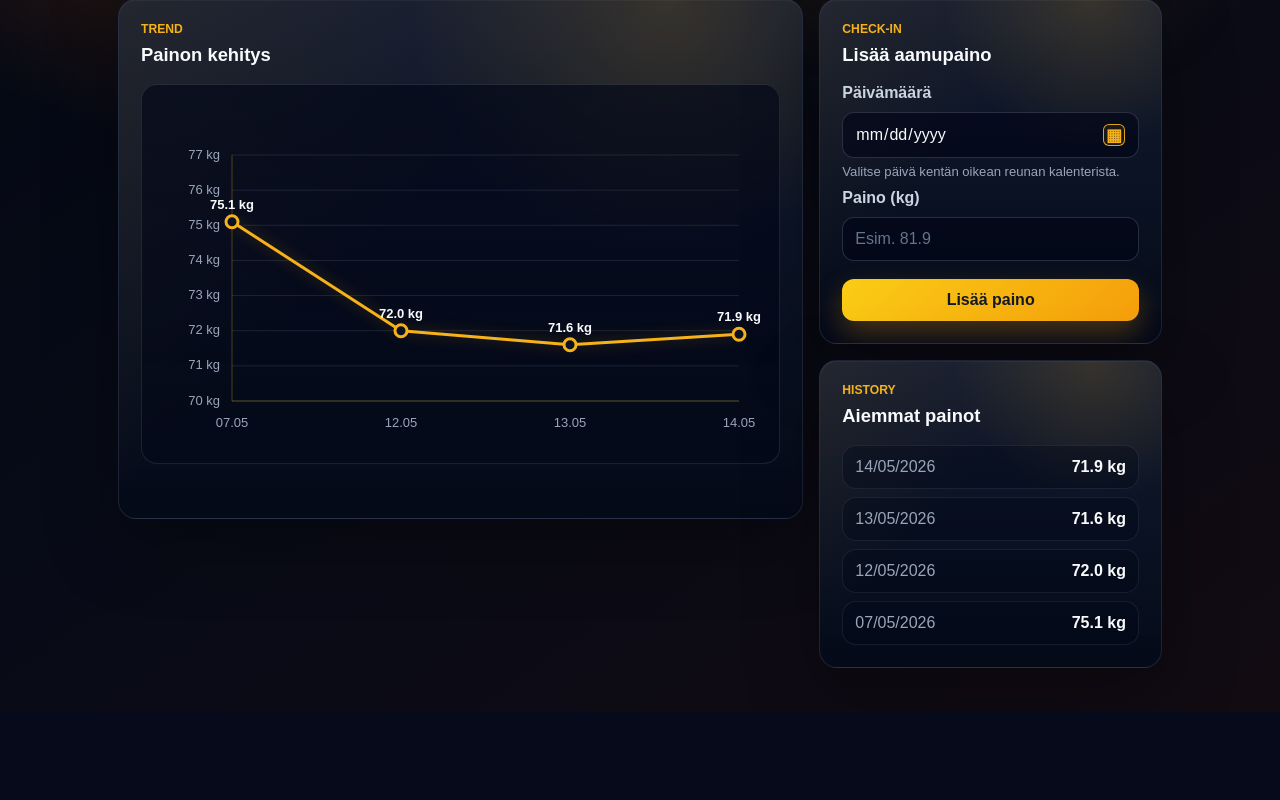
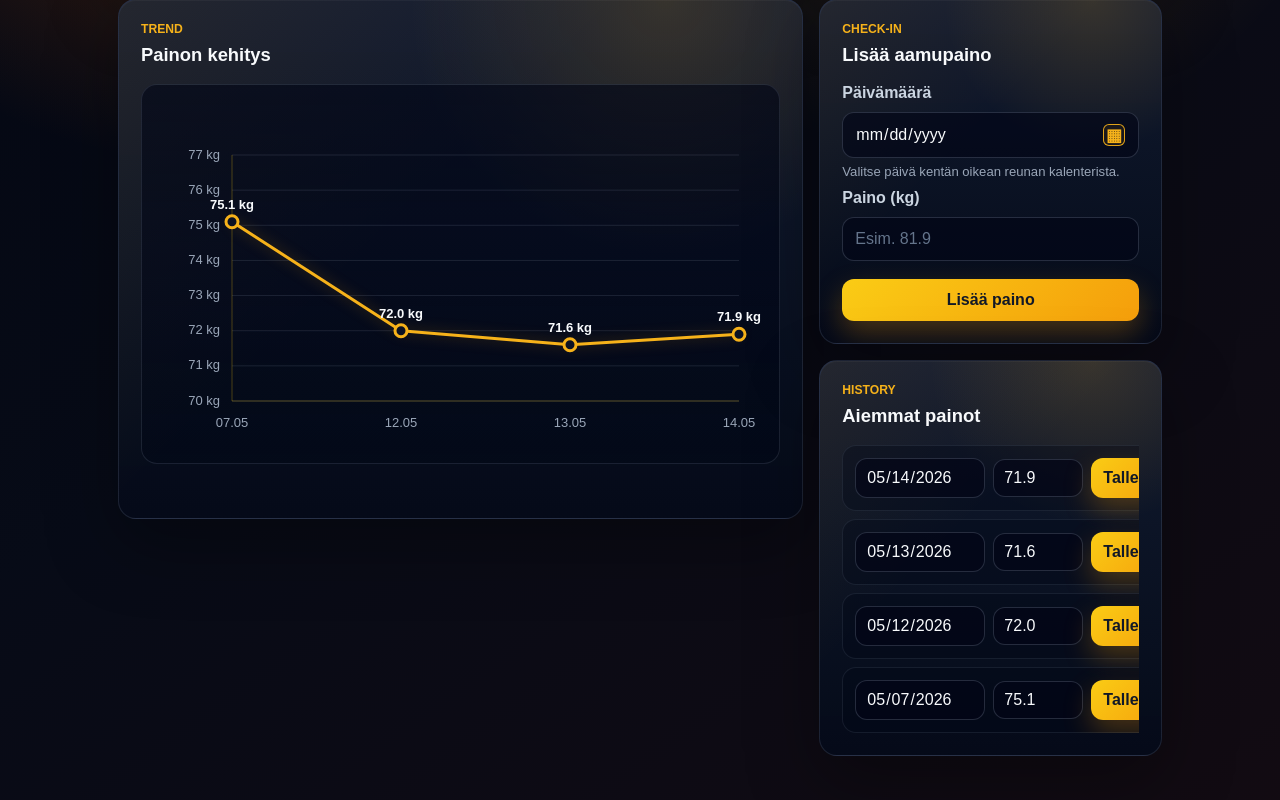
Before and after one commit to akikleemola/Aamupainot, a Flask app: page / in a window 1280 px wide. Shown: the part 367-1167 px from the top of the page. Before the commit the page ends 1045 px from the top, so only its background shows below. Run offline with Flask 3, Linux system fonts and the light colour scheme; a user stored in the database is signed in; data comes from the database, SQL or seed files in the repository; both versions use the stored data as it was after the commit.

Commit message:
Editing and deletion options for weights and dates

```diff
--- a/app.py
+++ b/app.py
@@ -109,6 +109,19 @@ def format_date(date_text):
     return date.fromisoformat(date_text).strftime("%d/%m/%Y")
 
 
+def validate_weight_entry(date_text, weight_text):
+    try:
+        date.fromisoformat(date_text)
+        weight = float(weight_text)
+    except ValueError:
+        return None, "Tarkista päivämäärä ja paino."
+
+    if weight < MIN_WEIGHT or weight > MAX_WEIGHT:
+        return None, f"Painon pitää olla välillä {MIN_WEIGHT}-{MAX_WEIGHT} kg."
+
+    return weight, None
+
+
 def get_csrf_token():
     if "csrf_token" not in session:
         session["csrf_token"] = secrets.token_urlsafe(32)
@@ -185,16 +198,10 @@ def index():
     if request.method == "POST":
         date_text = request.form["date"]
         weight_text = request.form["weight"]
+        weight, error = validate_weight_entry(date_text, weight_text)
 
-        try:
-            date.fromisoformat(date_text)
-            weight = float(weight_text)
-        except ValueError:
-            flash("Tarkista päivämäärä ja paino.")
-            return redirect(url_for("index"))
-
-        if weight < MIN_WEIGHT or weight > MAX_WEIGHT:
-            flash(f"Painon pitää olla välillä {MIN_WEIGHT}-{MAX_WEIGHT} kg.")
+        if error:
+            flash(error)
             return redirect(url_for("index"))
 
         connection = get_db_connection()
@@ -224,7 +231,9 @@ def index():
     total_change = None
     display_weights = [
         {
+            "id": item["id"],
             "date": format_date(item["date"]),
+            "date_value": item["date"],
             "weight": item["weight"],
         }
         for item in weights
@@ -243,6 +252,44 @@ def index():
         weight_count=len(chart_data),
         username=session["username"],
     )
+
+
+@app.route("/weights/<int:entry_id>/edit", methods=["POST"])
+@login_required
+def edit_weight(entry_id):
+    date_text = request.form["date"]
+    weight_text = request.form["weight"]
+    weight, error = validate_weight_entry(date_text, weight_text)
+
+    if error:
+        flash(error)
+        return redirect(url_for("index"))
+
+    connection = get_db_connection()
+    connection.execute(
+        get_sql("update_weight_entry"),
+        (date_text, weight, entry_id, session["user_id"]),
+    )
+    connection.commit()
+    connection.close()
+
+    flash("Merkintä päivitetty.")
+    return redirect(url_for("index"))
+
+
+@app.route("/weights/<int:entry_id>/delete", methods=["POST"])
+@login_required
+def delete_weight(entry_id):
+    connection = get_db_connection()
+    connection.execute(
+        get_sql("delete_weight_entry"),
+        (entry_id, session["user_id"]),
+    )
+    connection.commit()
+    connection.close()
+
+    flash("Merkintä poistettu.")
+    return redirect(url_for("index"))
 
 
 @app.route("/register", methods=["GET", "POST"])
--- a/static/style.css
+++ b/static/style.css
@@ -366,9 +366,10 @@ button:hover {
 }
 
 .weight-list li {
-    display: flex;
-    justify-content: space-between;
-    gap: 16px;
+    display: grid;
+    grid-template-columns: 1fr auto;
+    gap: 8px;
+    align-items: center;
     padding: 12px;
     border: 1px solid rgba(148, 163, 184, 0.12);
     border-radius: 14px;
@@ -378,6 +379,51 @@ button:hover {
 
 .weight-list strong {
     color: #f8fafc;
+}
+
+.entry-form {
+    display: grid;
+    grid-template-columns: minmax(130px, 1fr) minmax(90px, 0.7fr) auto;
+    gap: 8px;
+    align-items: center;
+}
+
+.entry-form input {
+    padding: 9px 10px;
+}
+
+.entry-form button,
+.delete-form button {
+    width: auto;
+    min-height: 40px;
+    margin-top: 0;
+    padding: 9px 12px;
+}
+
+.delete-form {
+    display: flex;
+}
+
+.danger-button {
+    color: #fecaca;
+    background: rgba(127, 29, 29, 0.72);
+    box-shadow: none;
+}
+
+.danger-button:hover {
+    background: rgba(153, 27, 27, 0.92);
+}
+
+.sr-only {
+    position: absolute;
+    width: 1px;
+    height: 1px;
+    padding: 0;
+    margin: -1px;
+    overflow: hidden;
+    clip: rect(0, 0, 0, 0);
+    white-space: nowrap;
+    border: 0;
 }
 
 .empty-state {
@@ -426,6 +472,16 @@ button:hover {
     .stats-grid {
         grid-template-columns: 1fr;
     }
+
+    .weight-list li,
+    .entry-form {
+        grid-template-columns: 1fr;
+    }
+
+    .entry-form button,
+    .delete-form button {
+        width: 100%;
+    }
 }
 
 @media (max-width: 520px) {
--- a/templates/index.html
+++ b/templates/index.html
@@ -4,7 +4,7 @@
     <meta charset="UTF-8">
     <meta name="viewport" content="width=device-width, initial-scale=1.0">
     <title>Aamupainosovellus</title>
-    <link rel="stylesheet" href="{{ url_for('static', filename='style.css') }}?v=dark-fitness-5">
+    <link rel="stylesheet" href="{{ url_for('static', filename='style.css') }}?v=dark-fitness-6">
 </head>
 <body>
     <main class="container">
@@ -120,8 +120,22 @@
                     <ul class="weight-list">
                         {% for item in weights %}
                             <li>
-                                <span>{{ item.date }}</span>
-                                <strong>{{ item.weight }} kg</strong>
+                                <form class="entry-form" method="post" action="{{ url_for('edit_weight', entry_id=item.id) }}">
+                                    <input type="hidden" name="csrf_token" value="{{ csrf_token() }}">
+
+                                    <label class="sr-only" for="entry-date-{{ item.id }}">Päivämäärä</label>
+                                    <input type="date" id="entry-date-{{ item.id }}" name="date" value="{{ item.date_value }}" required>
+
+                                    <label class="sr-only" for="entry-weight-{{ item.id }}">Paino</label>
+                                    <input type="number" id="entry-weight-{{ item.id }}" name="weight" value="{{ item.weight }}" step="0.1" min="20" max="250" required>
+
+                                    <button type="submit">Tallenna</button>
+                                </form>
+
+                                <form class="delete-form" method="post" action="{{ url_for('delete_weight', entry_id=item.id) }}">
+                                    <input type="hidden" name="csrf_token" value="{{ csrf_token() }}">
+                                    <button class="danger-button" type="submit">Poista</button>
+                                </form>
                             </li>
                         {% else %}
                             <li>Ei painomerkintöjä vielä.</li>
```
Also changed, not shown: database.sql (+9 -0 lines), aamupainot.db.
